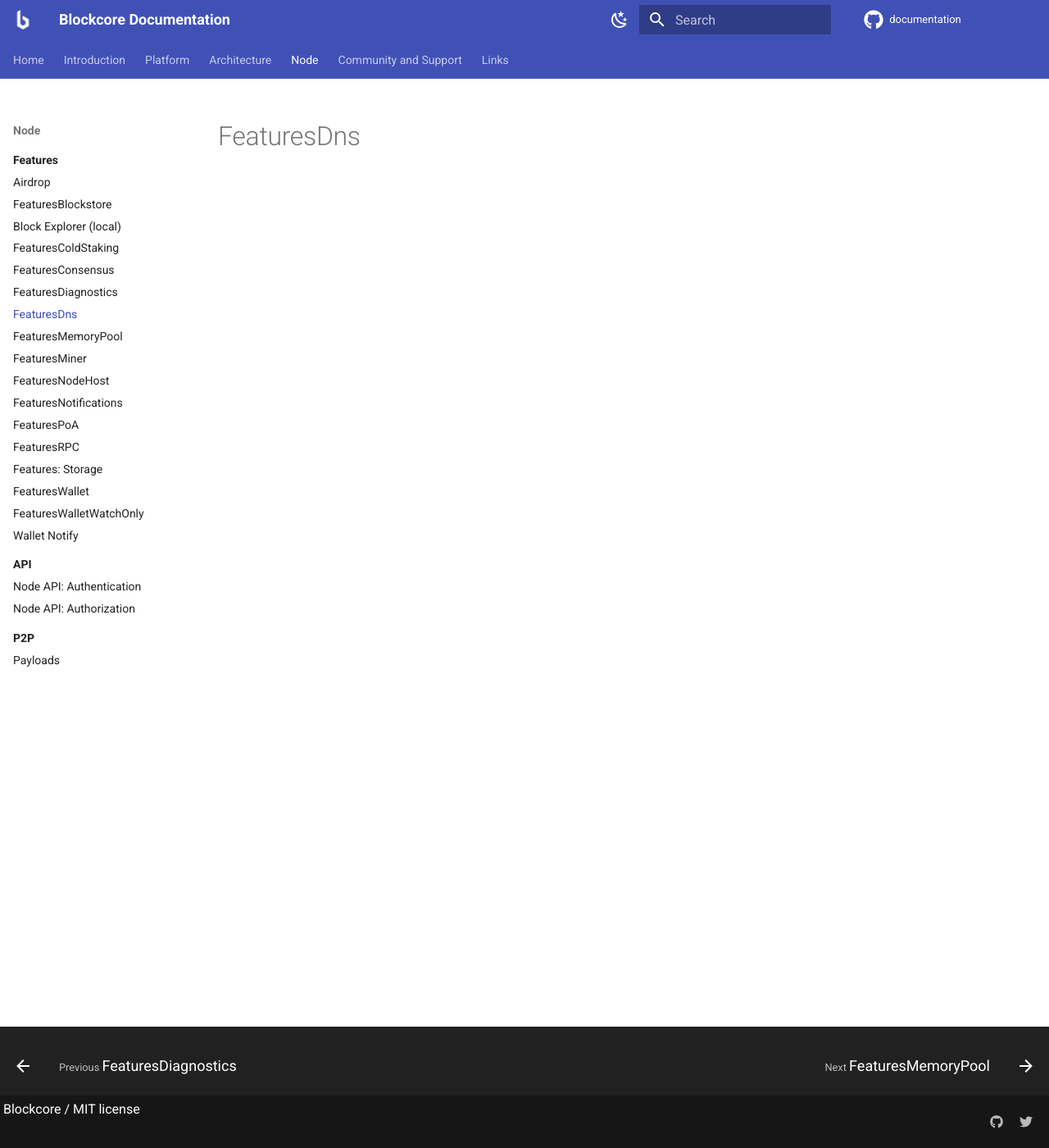
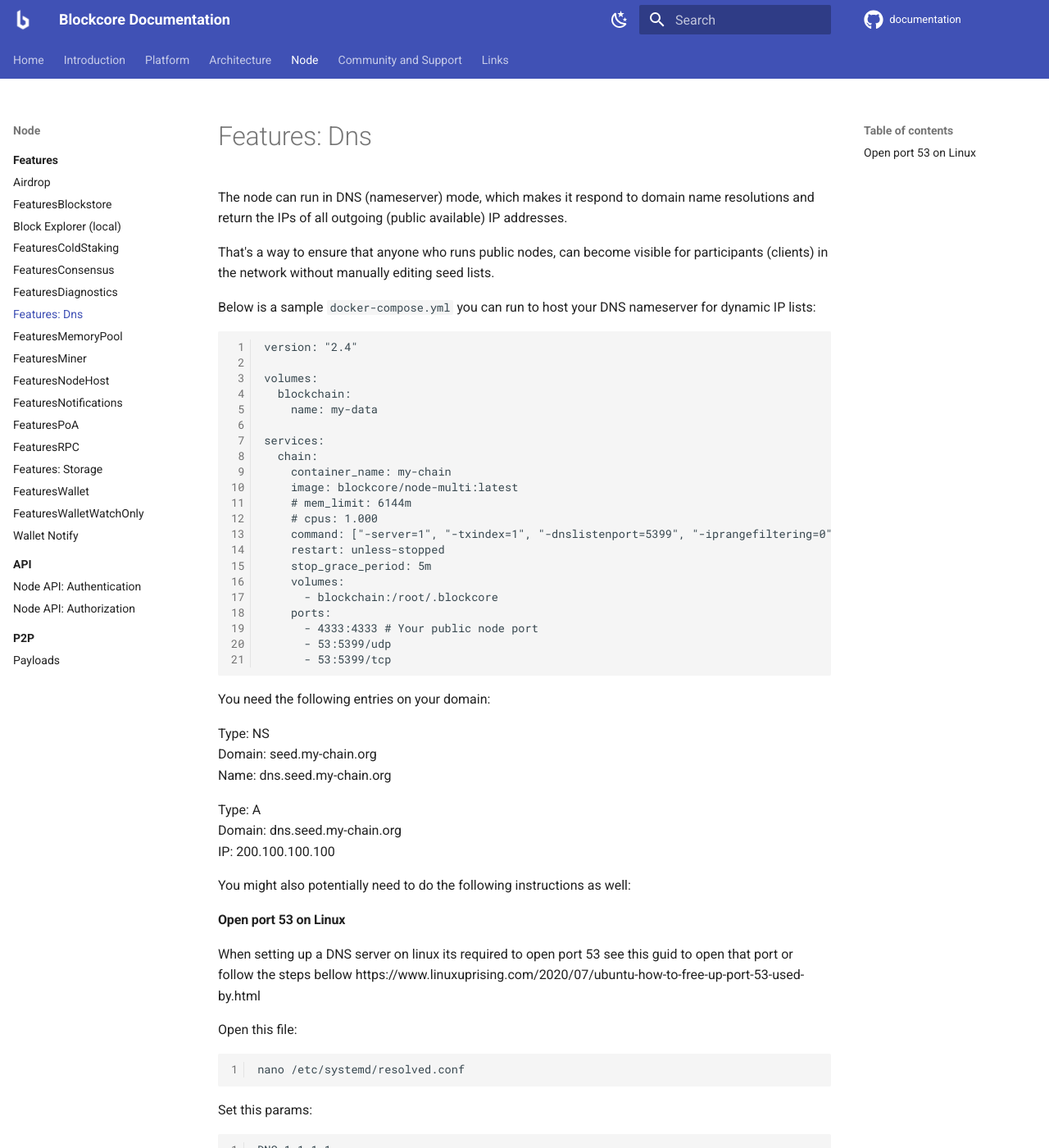
Before and after one commit to block-core/documentation, an MkDocs documentation site: the page built from docs/node/features/dns.md, in a window 1280 px wide and 1400 px high. Shown: the whole window at 82% size. Built offline with MkDocs 1.6.1 and Material for MkDocs 9.7.7, drawn with Linux system fonts in a browser that asks for light colours; comment, search, counter and statistics services are not loaded; some of the changed text lies outside the part shown.

Commit message:
Add instructions on setting up DNS node

````diff
--- a/docs/node/features/dns.md
+++ b/docs/node/features/dns.md
@@ -1 +1,68 @@
-# FeaturesDns
+# Features: Dns
+
+The node can run in DNS (nameserver) mode, which makes it respond to domain name resolutions and return the IPs of all outgoing (public available) IP addresses.
+
+That's a way to ensure that anyone who runs public nodes, can become visible for participants (clients) in the network without manually editing seed lists.
+
+Below is a sample `docker-compose.yml` you can run to host your DNS nameserver for dynamic IP lists:
+
+```
+version: "2.4"
+
+volumes:
+  blockchain:
+    name: my-data
+
+services:
+  chain:
+    container_name: my-chain
+    image: blockcore/node-multi:latest
+    # mem_limit: 6144m
+    # cpus: 1.000
+    command: ["-server=1", "-txindex=1", "-dnslistenport=5399", "-iprangefiltering=0", "-externalip=200.100.100.100", "-dnshostname=seed.my-chain.org", "-dnsnameserver=dns.seed.my-chain.org", "-dnsmailbox=admin@my-chain.org", "-dnsfullnode=1"]
+    restart: unless-stopped
+    stop_grace_period: 5m
+    volumes:
+      - blockchain:/root/.blockcore
+    ports:
+      - 4333:4333 # Your public node port
+      - 53:5399/udp
+      - 53:5399/tcp
+```
+
+You need the following entries on your domain:
+
+Type: NS
+Domain: seed.my-chain.org
+Name: dns.seed.my-chain.org
+
+Type: A
+Domain: dns.seed.my-chain.org
+IP: 200.100.100.100
+
+You might also potentially need to do the following instructions as well:
+
+#### Open port 53 on Linux
+When setting up a DNS server on linux its required to open port 53
+see this guid to open that port or follow the steps bellow
+https://www.linuxuprising.com/2020/07/ubuntu-how-to-free-up-port-53-used-by.html
+
+Open this file:
+```
+nano /etc/systemd/resolved.conf
+```
+
+Set this params:
+```
+DNS=1.1.1.1
+DNSStubListener=no
+```
+
+Save the file.
+
+Create a link:
+```
+ln -sf /run/systemd/resolve/resolv.conf /etc/resolv.conf
+```
+
+Reboot the machine
````
